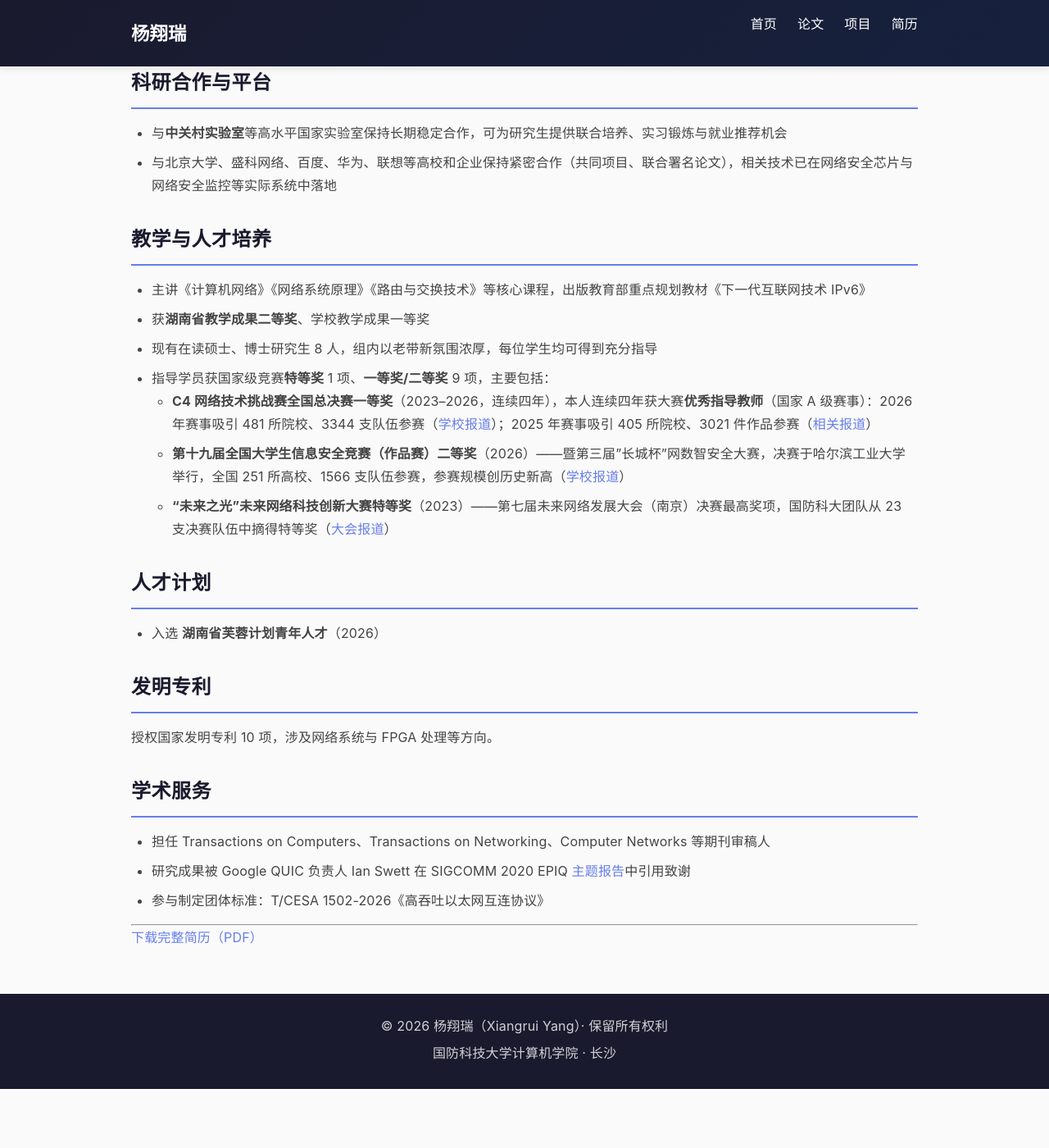
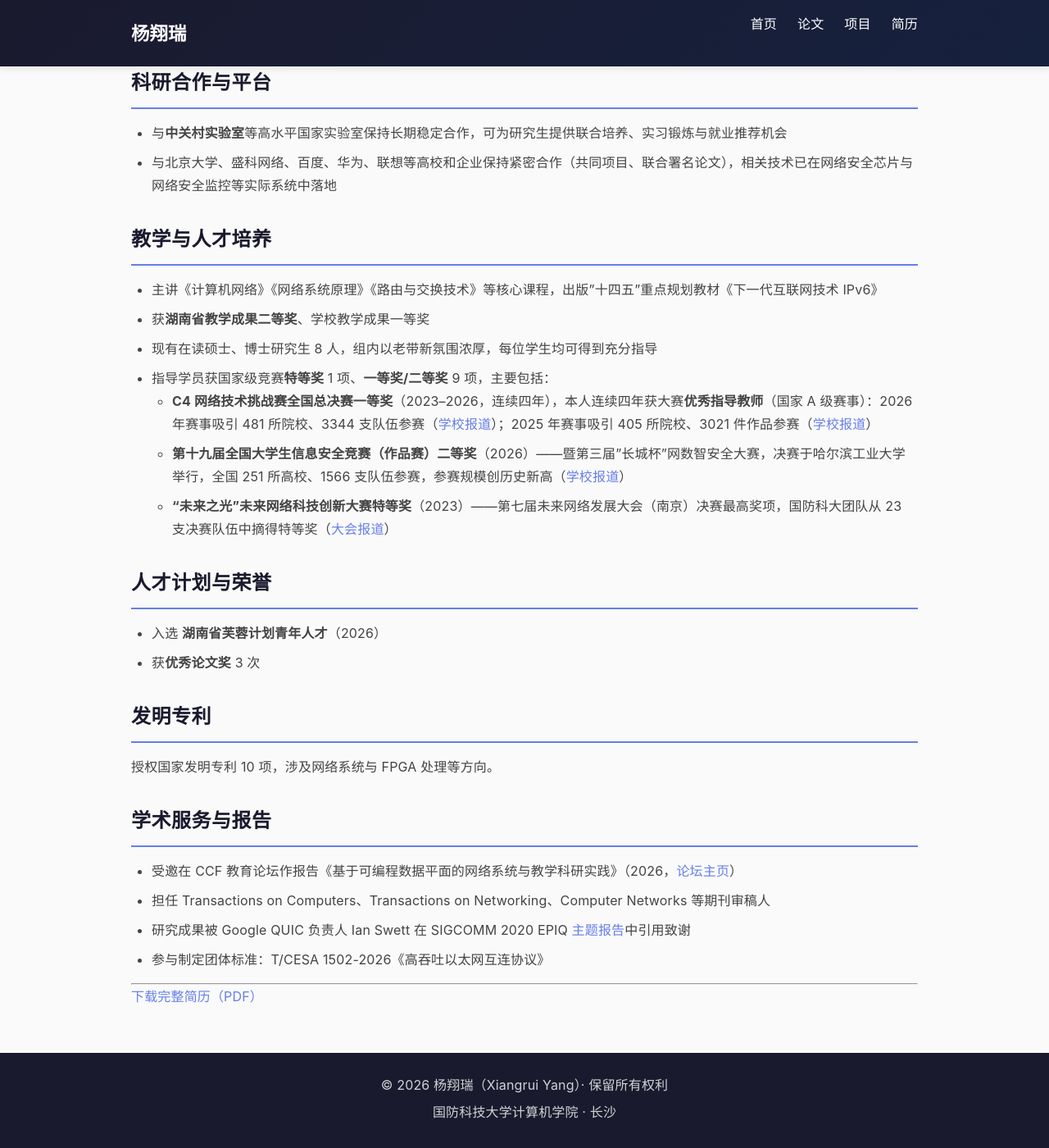
Before and after one commit to Winters123/Winters123.github.io, a Jekyll site: the page built from _pages/cv.md, in a window 1280 px wide and 1400 px high, scrolled down 2390 px. Shown: the whole window at 82% size. Built offline with Jekyll 4.4.1, drawn with Linux system fonts in a browser that asks for light colours; before the commit the page ends 3718 px from its top, so only the background shows below that.

Commit message:
Add invited CCF talk, paper awards and official award reports to CV

```diff
--- a/_pages/cv.md
+++ b/_pages/cv.md
@@ -73,24 +73,26 @@ permalink: /cv/
 
 ## 教学与人才培养
 
-- 主讲《计算机网络》《网络系统原理》《路由与交换技术》等核心课程，出版教育部重点规划教材《下一代互联网技术 IPv6》
+- 主讲《计算机网络》《网络系统原理》《路由与交换技术》等核心课程，出版"十四五"重点规划教材《下一代互联网技术 IPv6》
 - 获**湖南省教学成果二等奖**、学校教学成果一等奖
 - 现有在读硕士、博士研究生 8 人，组内以老带新氛围浓厚，每位学生均可得到充分指导
 - 指导学员获国家级竞赛**特等奖** 1 项、**一等奖/二等奖** 9 项，主要包括：
-  - **C4 网络技术挑战赛全国总决赛一等奖**（2023–2026，连续四年），本人连续四年获大赛**优秀指导教师**（国家 A 级赛事）：2026 年赛事吸引 481 所院校、3344 支队伍参赛（[学校报道](https://www.nudt.edu.cn/xwgg/xydt/5bfa736b3c0348ad9659a1f74c09093e.htm)）；2025 年赛事吸引 405 所院校、3021 件作品参赛（[相关报道](https://zhuanlan.zhihu.com/p/1967272797156925495)）
+  - **C4 网络技术挑战赛全国总决赛一等奖**（2023–2026，连续四年），本人连续四年获大赛**优秀指导教师**（国家 A 级赛事）：2026 年赛事吸引 481 所院校、3344 支队伍参赛（[学校报道](https://www.nudt.edu.cn/xwgg/xydt/5bfa736b3c0348ad9659a1f74c09093e.htm)）；2025 年赛事吸引 405 所院校、3021 件作品参赛（[学校报道](https://www.nudt.edu.cn/xwgg/hdss/b58fa51886664ba693b6f37e9721aa0b.htm)）
   - **第十九届全国大学生信息安全竞赛（作品赛）二等奖**（2026）——暨第三届"长城杯"网数智安全大赛，决赛于哈尔滨工业大学举行，全国 251 所高校、1566 支队伍参赛，参赛规模创历史新高（[学校报道](https://www.nudt.edu.cn/kxyj/kydt/76d378b62ae74cecac8b334dbda790e6.htm)）
   - **"未来之光"未来网络科技创新大赛特等奖**（2023）——第七届未来网络发展大会（南京）决赛最高奖项，国防科大团队从 23 支决赛队伍中摘得特等奖（[大会报道](https://www.gfnds.com/xinwenfabu/646.html)）
 
-## 人才计划
+## 人才计划与荣誉
 
 - 入选 **湖南省芙蓉计划青年人才**（2026）
+- 获**优秀论文奖** 3 次
 
 ## 发明专利
 
 授权国家发明专利 10 项，涉及网络系统与 FPGA 处理等方向。
 
-## 学术服务
+## 学术服务与报告
 
+- 受邀在 CCF 教育论坛作报告《基于可编程数据平面的网络系统与教学科研实践》（2026，[论坛主页](https://ccf.org.cn/cnetcned2026/speaker_d_2123)）
 - 担任 Transactions on Computers、Transactions on Networking、Computer Networks 等期刊审稿人
 - 研究成果被 Google QUIC 负责人 Ian Swett 在 SIGCOMM 2020 EPIQ [主题报告](https://conferences.sigcomm.org/sigcomm/2020/files/slides/epiq/0%20QUIC%20and%20HTTP_3%20CPU%20Performance.pdf)中引用致谢
 - 参与制定团体标准：T/CESA 1502-2026《高吞吐以太网互连协议》
```
